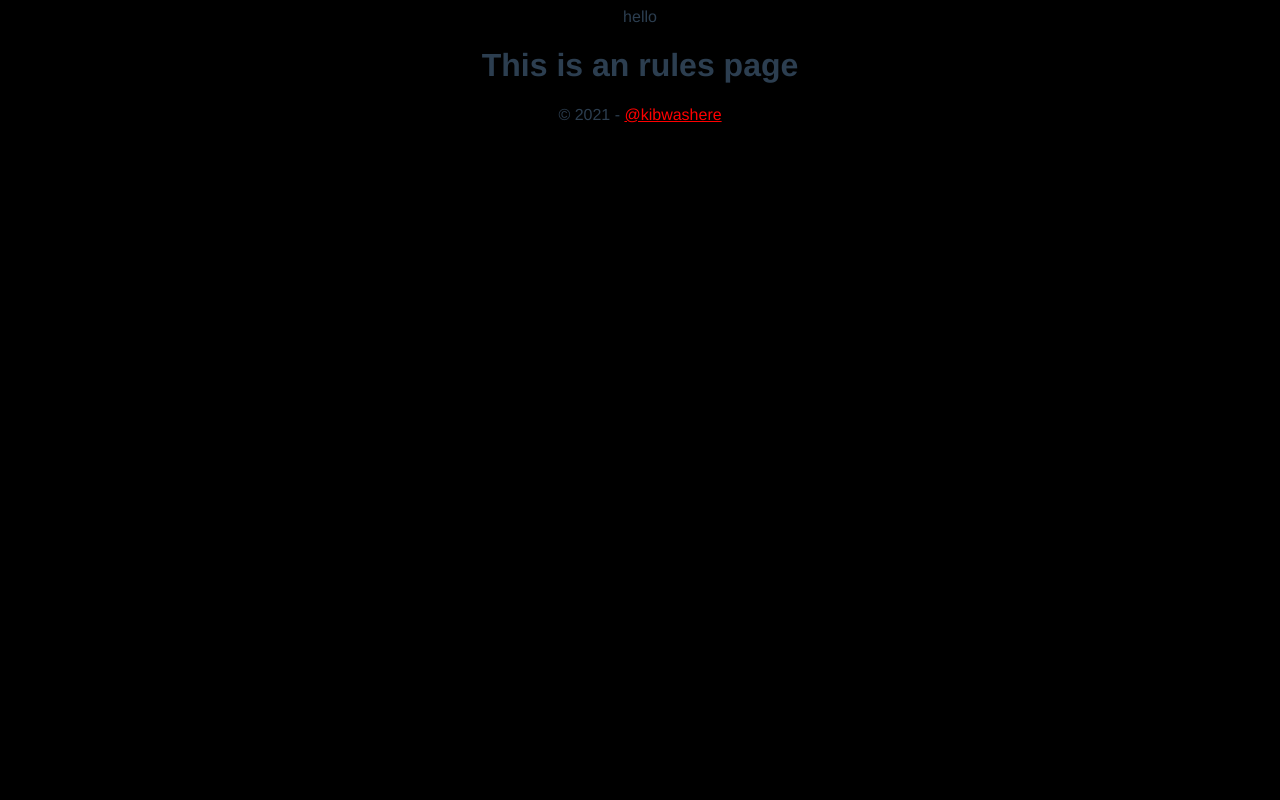
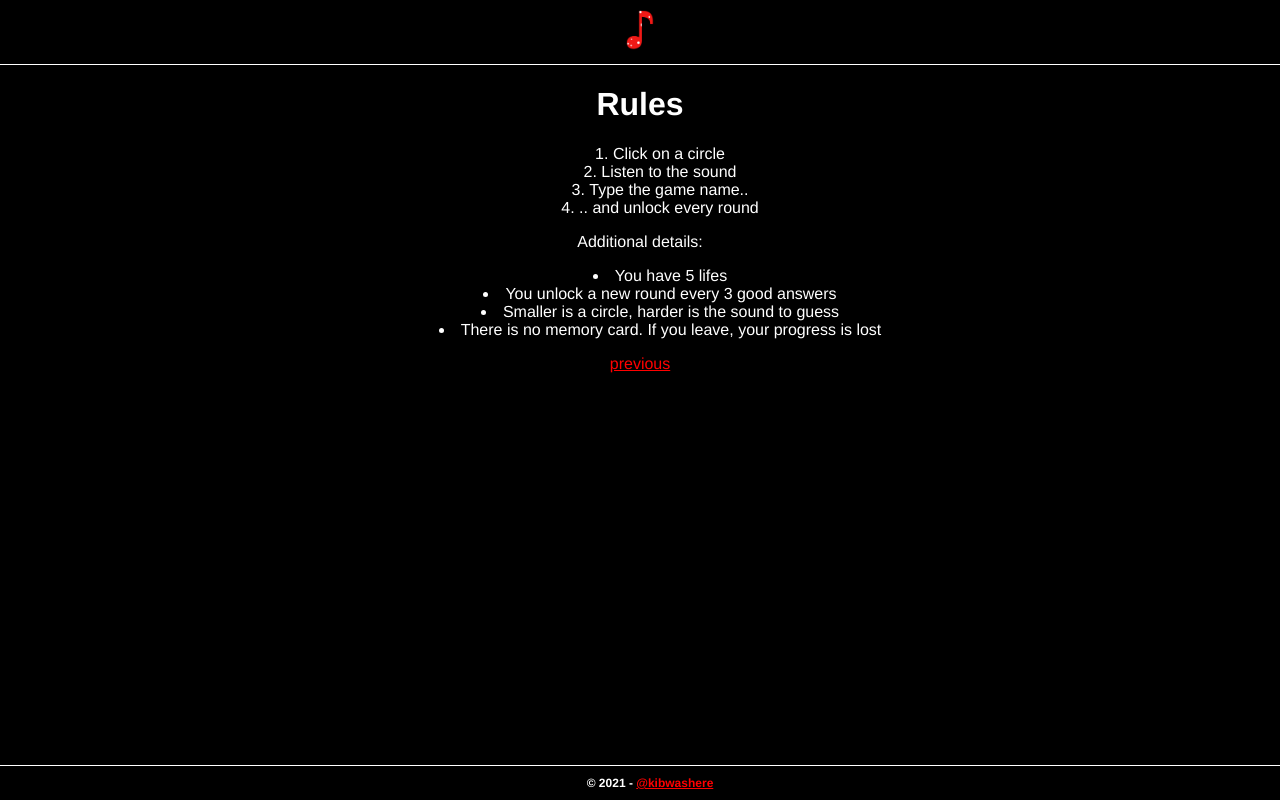
Before and after one commit to kznjunk/pizzaphonic, a Vue app: page /rules in a window 1280 px wide. Built offline with nearby package versions, Linux system fonts and the light colour scheme.

Commit message:
init menu gain

```diff
--- a/src/App.vue
+++ b/src/App.vue
@@ -17,19 +17,15 @@
   -webkit-font-smoothing: antialiased;
   -moz-osx-font-smoothing: grayscale;
   text-align: center;
-  color: #2c3e50;
 }
 
-#nav {
-  padding: 30px;
-
-  a {
-    font-weight: bold;
-    color: #2c3e50;
-
-    &.router-link-exact-active {
-      color: #42b983;
-    }
-  }
+footer {
+  bottom: 0;
+  width: 100%;
+  position: fixed;
+  font-size: 12px;
+  font-weight: bold;
+  padding: 10px 10px;
+  border-top: 1px solid white;
 }
 </style>
--- a/src/scss/_variables.scss
+++ b/src/scss/_variables.scss
@@ -3,6 +3,7 @@ $main-link-color: red;
 $main-background-color: black;
 
 body {
+    margin: 0;
     color: $main-text-color;
     background-color: $main-background-color;
 }
--- a/src/views/Home.vue
+++ b/src/views/Home.vue
@@ -2,23 +2,17 @@
   <div class="home">
     <img alt="Pizzaphonic" src="../assets/pp.png" />
     <h2>Are you gamer enough..?</h2>
-
-    <div>
-      <router-link to="/rules">Rules</router-link><br/>
-      <router-link to="/leaderboard">Leaderboard</router-link><br/>
-      <router-link to="/credits">Credits</router-link>
-      <br/><br/>
-      <router-link to="/play">Play</router-link>
+    <div class="menu">
+      <div><router-link to="/rules" class="menu-button">RULES</router-link></div>
+      <div><router-link to="/leaderboard" class="menu-button">LEADERBOARD</router-link></div>
+      <div><router-link to="/credits" class="menu-button">CREDITS</router-link></div>
+      <br/>
+      <div><router-link to="/play" class="menu-button" style="color:red;">PLAY</router-link></div>
     </div>
-
-
-    <router-view />
-
   </div>
 </template>
 
 <script>
-// @ is an alias to /src
 import HelloWorld from "@/components/HelloWorld.vue";
 
 export default {
@@ -28,3 +22,29 @@ export default {
   }
 };
 </script>
+
+<style lang="scss">
+.home {
+  padding: 30px 10px;
+}
+
+.menu {
+  > div {
+    display: block;
+    margin: 10px 15px;
+  }
+  .menu-button {
+    width: 150px;
+    color: white;
+    padding: 5px 10px;
+    font-weight: bold;
+    border-radius: 15px;
+    display: inline-block;
+    text-decoration: none;
+    border: 1px solid rgb(48, 118, 197);
+  }
+  .menu-button:hover {
+    background-color: rgb(48, 118, 197);
+  }
+}
+</style>
--- a/src/views/Menus.vue
+++ b/src/views/Menus.vue
@@ -1,10 +1,21 @@
 <template>
-  <div id="menus">
-    hello
+  <div>
+    <div class="top-banner">
+        <a href="">
+            <img alt="Pizzaphonic" src="../assets/pp-only.png" />
+        </a>
+    </div>
     <router-view />
   </div>
 </template>
 
 <style lang="scss">
+.top-banner {
+    padding: 10px 20px;
+    border-bottom: 1px solid white;
 
+    img {
+        height: 40px;
+    }
+}
 </style>
--- a/src/views/Rules.vue
+++ b/src/views/Rules.vue
@@ -1,5 +1,32 @@
 <template>
   <div class="about">
-    <h1>This is an rules page</h1>
+    <h1>Rules</h1>
+    <p>
+        <ol>
+            <li>Click on a circle</li>
+            <li>Listen to the sound</li>
+            <li>Type the game name..</li>
+            <li>.. and unlock every round</li>
+        </ol>
+    </p>
+
+    Additional details:
+    <ul>
+        <li>You have 5 lifes</li>
+        <li>You unlock a new round every 3 good answers</li>
+        <li>Smaller is a circle, harder is the sound to guess</li>
+        <li>There is no memory card. If you leave, your progress is lost</li>
+    </ul>
+
+    <router-link class="previous" to="/">
+    previous
+    </router-link>
   </div>
 </template>
+
+<style lang="scss">
+ol, ul {
+    text-align: center;
+    list-style-position: inside;
+}
+</style>
```
Also changed, not shown: src/assets/pp-only.png (added).
